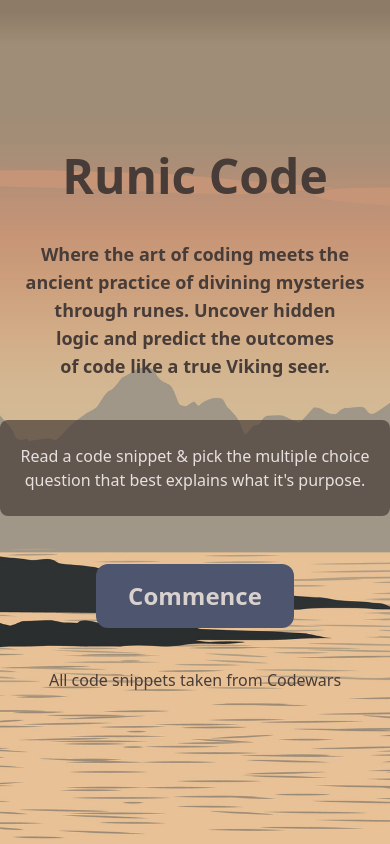
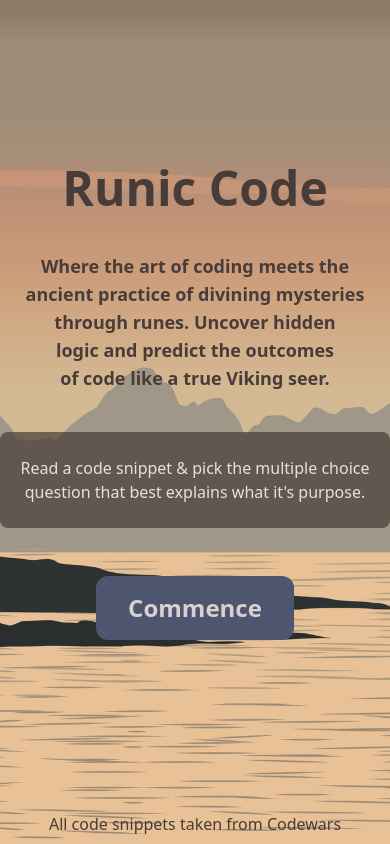
Before and after one commit to JoleneKearse/runic-code, a React (Vite) app in the folder client/: page / in a window 390 px wide. Built offline with nearby package versions, Linux system fonts and the light colour scheme; no server answers.

Commit message:
chore: readjust commemorative tablet position

```diff
--- a/client/src/pages/HomePage.jsx
+++ b/client/src/pages/HomePage.jsx
@@ -13,7 +13,7 @@ const HomePage = () => {
       <p className="max-w-prose py-10 text-lg font-semibold text-balance md:text-2xl lg:text-3xl">Where the art of coding meets the ancient practice of divining mysteries through runes. Uncover hidden logic and predict the outcomes of code like a true Viking seer.</p>
       <p className="max-w-prose mb-12 py-6 rounded-lg bg-neutral-alpha-900 text-neutral-200 text-balance md:text-2xl lg:text-3xl">Read a code snippet & pick the multiple choice question that best explains what it's purpose.</p>
       <Button text="Commence" onClick={handleClick} />
-      <p className="w-full">All code snippets taken from <a href="http://" target="_blank" rel="noopener noreferrer">Codewars</a></p>
+      <p className="fixed bottom-2 w-full">All code snippets taken from <a href="http://" target="_blank" rel="noopener noreferrer">Codewars</a></p>
     </article>
   )
 }
```
